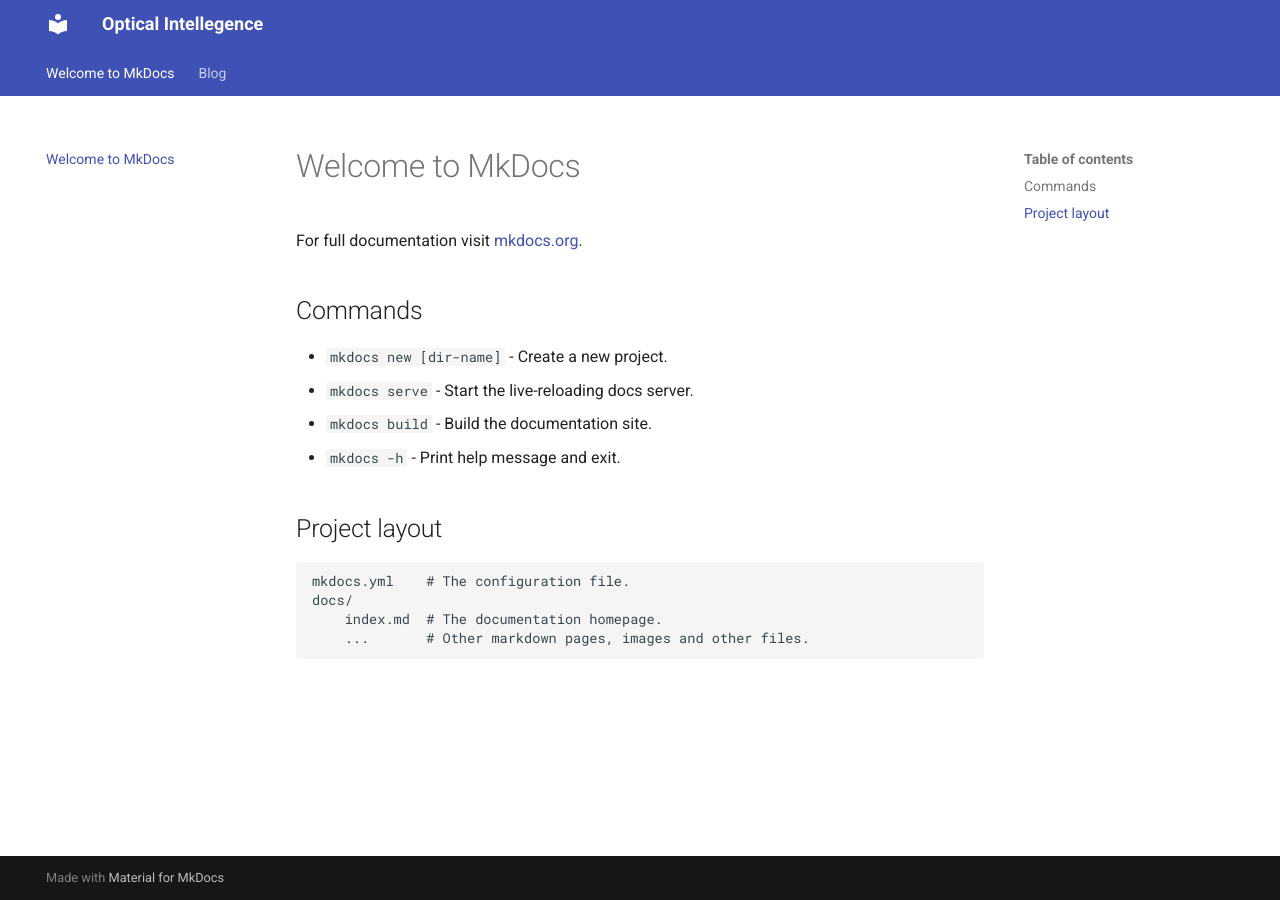
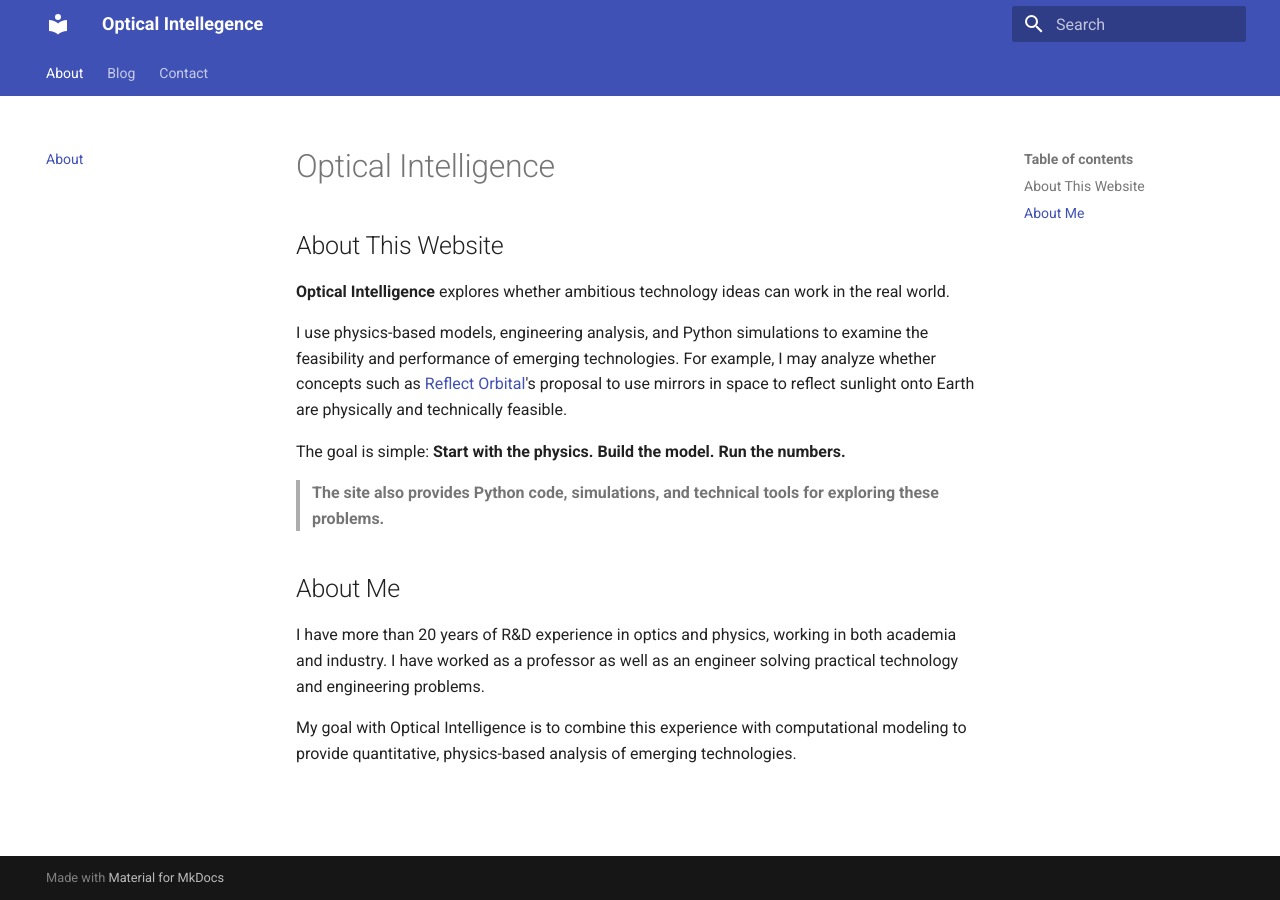
Before and after one commit to Optical-Intelligence/home, an MkDocs documentation site: the page built from docs/index.md, in a window 1280 px wide. Built offline with MkDocs 1.6.1 and Material for MkDocs 9.7.7, drawn with Linux system fonts in a browser that asks for light colours.

```diff
--- a/docs/index.md
+++ b/docs/index.md
@@ -1,17 +1,17 @@
-# Welcome to MkDocs
+# Optical Intelligence
 
-For full documentation visit [mkdocs.org](https://www.mkdocs.org).
+## About This Website
 
-## Commands
+**Optical Intelligence** explores whether ambitious technology ideas can work in the real world.
 
-* `mkdocs new [dir-name]` - Create a new project.
-* `mkdocs serve` - Start the live-reloading docs server.
-* `mkdocs build` - Build the documentation site.
-* `mkdocs -h` - Print help message and exit.
+I use physics-based models, engineering analysis, and Python simulations to examine the feasibility and performance of emerging technologies. For example, I may analyze whether concepts such as [Reflect Orbital](https://www.reflectorbital.com/)'s proposal to use mirrors in space to reflect sunlight onto Earth are physically and technically feasible.
 
-## Project layout
+The goal is simple: **Start with the physics. Build the model. Run the numbers.**
 
-    mkdocs.yml    # The configuration file.
-    docs/
-        index.md  # The documentation homepage.
-        ...       # Other markdown pages, images and other files.
+>**The site also provides Python code, simulations, and technical tools for exploring these problems.**
+
+## About Me
+
+I have more than 20 years of R&D experience in optics and physics, working in both academia and industry. I have worked as a professor as well as an engineer solving practical technology and engineering problems.
+
+My goal with Optical Intelligence is to combine this experience with computational modeling to provide quantitative, physics-based analysis of emerging technologies.
--- a/mkdocs.yml
+++ b/mkdocs.yml
@@ -6,7 +6,13 @@ theme:
     - navigation.tabs      # Moves main categories to a clean top bar
     - navigation.sections  # Groups sidebar items cleanly
 
+nav:
+  - About: index.md
+  - Blog: blog/index.md
+  - Contact: contact.md
+
 plugins:
+  - search
   - blog:
       post_dir: blog/posts  # Where your actual draft and published posts will live
       archive: true         # Automatically groups old posts by year/month
```
Also changed, not shown: docs/blog/posts/first blog.md (added, +13 -0 lines), docs/contact.md (added, +3 -0 lines).
